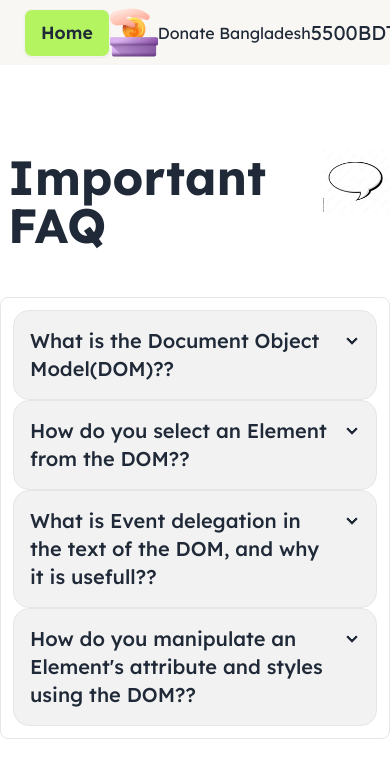
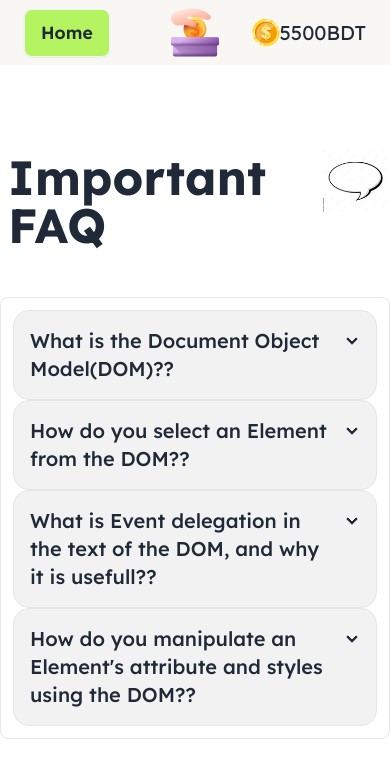
Before and after one commit to marufahmedinfo/assignment-5, a plain HTML site: page blog.html in a window 390 px wide. Drawn offline with nearby package versions, Linux system fonts and the light colour scheme.

Commit message:
added a responsive nav bar

```diff
--- a/blog.html
+++ b/blog.html
@@ -25,6 +25,27 @@ font-family: "Lexend", system-ui;
 </head>
 <body>
 <header>
+    <!-- <div class="bg-[#F9F7F3]  shadow-lg z-50 h-20">
+        <div class="md:container mx-auto">
+        <nav class="flex justify-around items-center h-full">
+        <div class="">
+        <button id="homes" class="btn bg-[#B4F461] py-3 px-7 rounded-xl">Home</button>
+
+        </div>
+        <div class="flex font-semibold items-center">
+        <img src="assets/logo.png" alt="">
+        <h1 class="ml-2 font-bold text-2xl hidden md:flex">Donate Bangladesh</h1>
+        </div>
+        <div class="flex">
+        <img src="assets/coin.png" alt="">
+        <h1 class="ml-2 font-bold text-2xl">5500</h1>
+        <h1 class="ml-2 font-bold text-2xl">BDT</h1>
+        </div>
+        </nav>
+
+        </div>
+
+        </div> -->
 <!-- Navbar section start -->
 
 <div class="hed">
@@ -37,7 +58,7 @@ font-family: "Lexend", system-ui;
           <img src="assets/logo.png" alt="">
         </div>
         <div>
-          <h1>Donate Bangladesh</h1>
+          <h1 class="ml-2 font-bold text-2xl hidden md:flex">Donate Bangladesh</h1>
         </div>
       </div>
 
```
Also changed, not shown: index.html (+1 -1 lines).
